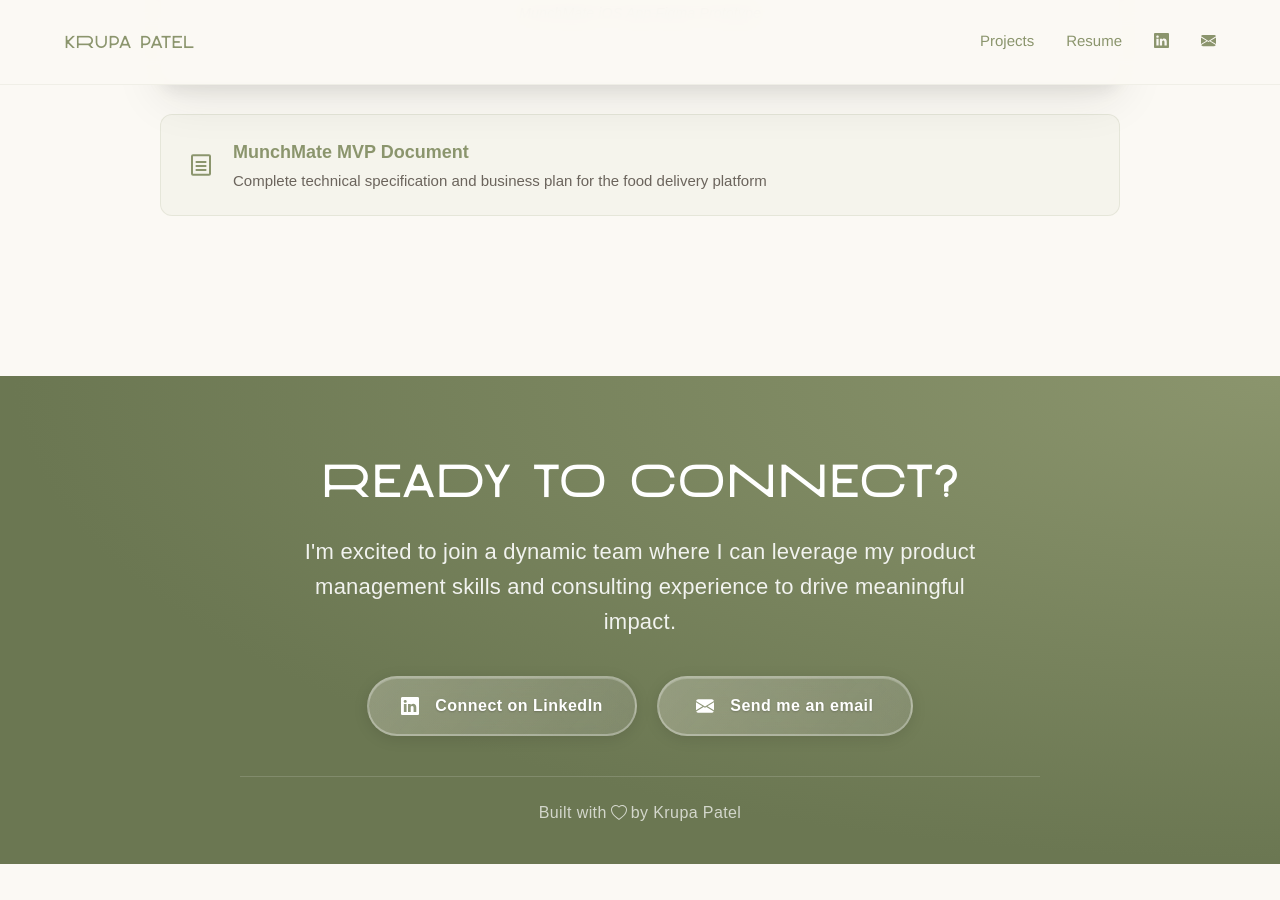
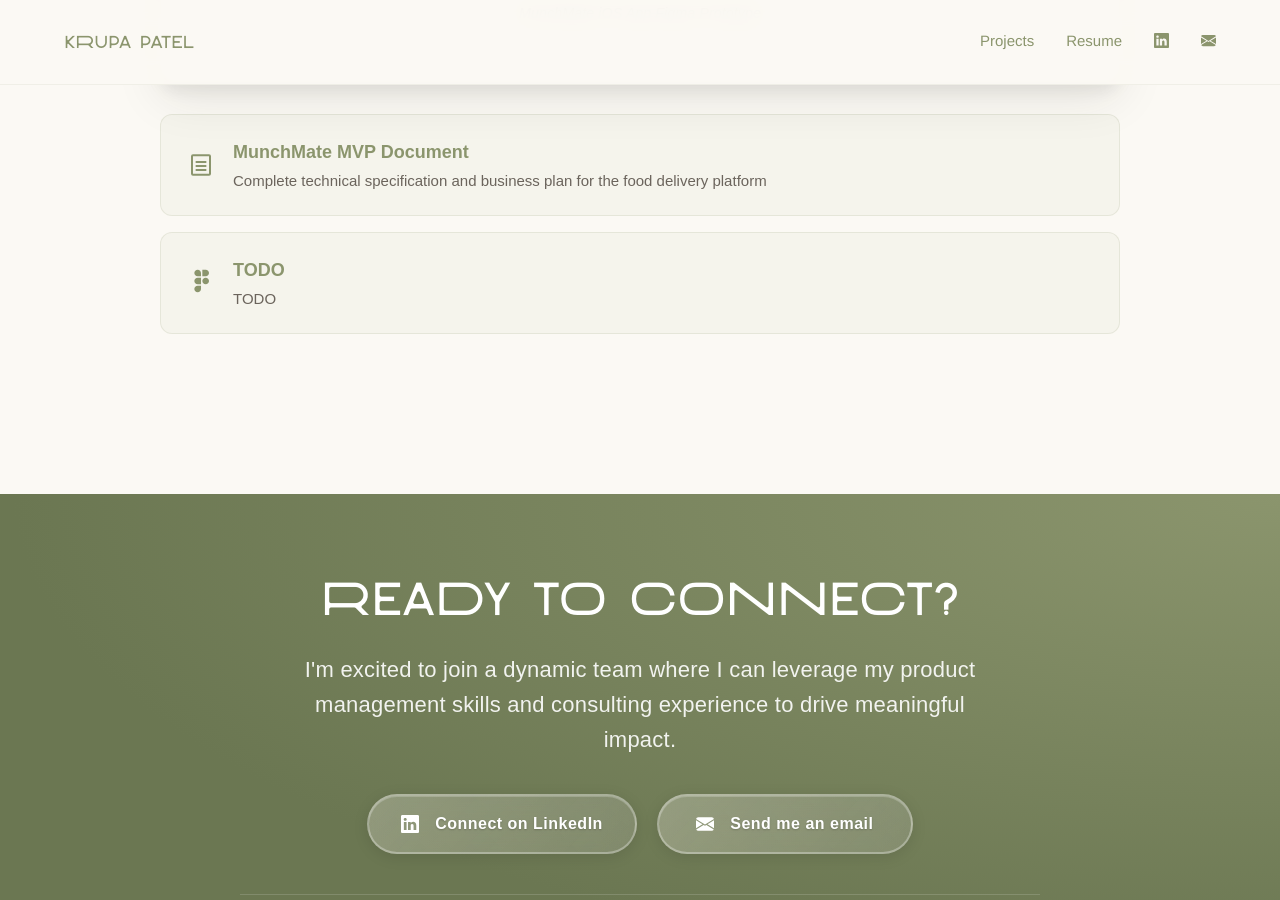
Before and after one commit to krupabpatel/krupa-portfolio, a Jekyll site: the page built from _projects/munchmate.md, in a window 1280 px wide and 900 px high, scrolled down 2786 px. Built offline with Jekyll 4.4.1, drawn with Linux system fonts in a browser that asks for light colours; some web fonts are replaced; before the commit the page ends 3650 px from its top, so only the background shows below that.

Commit message:
Update Projects "munchmate" [via-sveltia]

```diff
--- a/_projects/munchmate.md
+++ b/_projects/munchmate.md
@@ -21,8 +21,12 @@ links:
     icon_type: document
     url: /assets/docs/munchmate_mvp.pdf
     external: false
+  - title: TODO
+    description: TODO
+    icon_type: figma
+    url: https://www.figma.com/proto/vnuZl9Zu10jU9FVq84Ld9z/MunchMate?node-id=1-3
+    external: true
 ---
-
 # The Problem
 
 Food delivery has become essential to modern life, yet existing platforms create frustrating experiences for both consumers and restaurants. Through market research and user analysis, this case study identifies critical gaps in current food delivery solutions that present significant opportunities for innovation.
```
